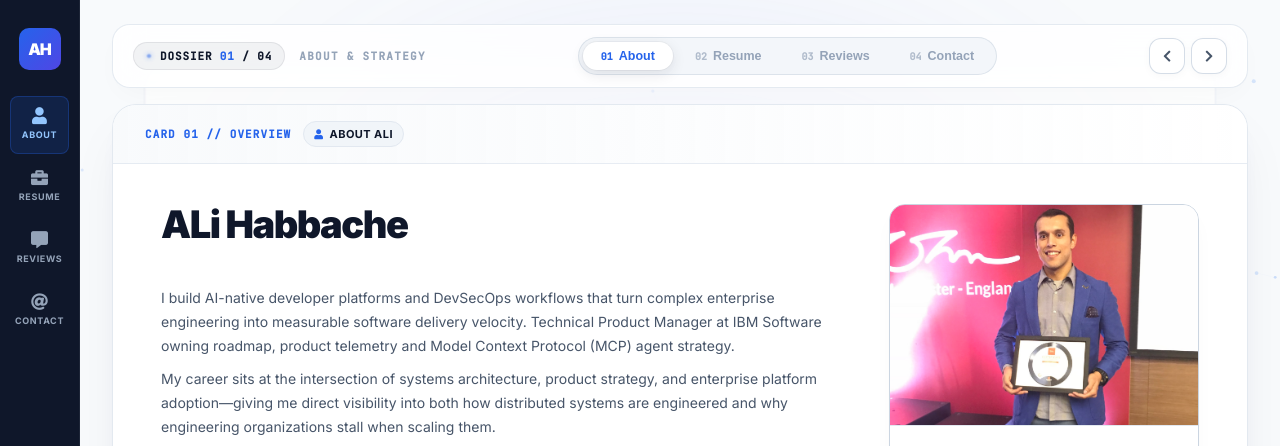
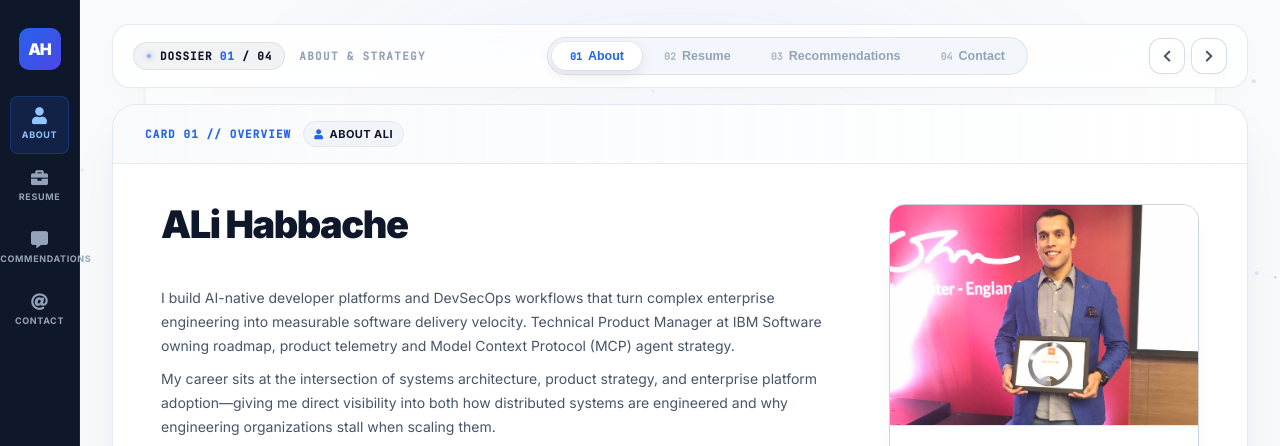
Before and after one commit to alihabbache/alihabbache, a plain HTML site: page index.html in a window 1280 px wide. Shown: the top 446 px of the page. Drawn offline with Linux system fonts and the light colour scheme.

Commit message:
Rename Reviews card to Recommendations

```diff
--- a/index.html
+++ b/index.html
@@ -46,7 +46,7 @@
       </a>
       <a class="pf-nav-link" data-section="section-recs">
         <i class="fas fa-comment-alt"></i>
-        <span>Reviews</span>
+        <span>Recommendations</span>
       </a>
       <a class="pf-nav-link" data-section="section-contact">
         <i class="fas fa-at"></i>
@@ -89,9 +89,9 @@
             <span class="pill-num">02</span>
             <span class="pill-label">Resume</span>
           </button>
-          <button class="deck-nav-pill" data-card="section-recs" data-index="2" title="Reviews Card (03)">
+          <button class="deck-nav-pill" data-card="section-recs" data-index="2" title="Recommendations Card (03)">
             <span class="pill-num">03</span>
-            <span class="pill-label">Reviews</span>
+            <span class="pill-label">Recommendations</span>
           </button>
           <button class="deck-nav-pill" data-card="section-contact" data-index="3" title="Contact Card (04)">
             <span class="pill-num">04</span>
@@ -482,9 +482,9 @@
         </article>
 
         <!-- ══════════════════════════════
-             CARD 03: REVIEWS
+             CARD 03: RECOMMENDATIONS
         ══════════════════════════════ -->
-        <article class="pf-card" id="section-recs" data-card-index="2" data-card-theme="purple" data-card-title="REVIEWS &amp; PRAISE" data-card-category="PEER &amp; EXECUTIVE FEEDBACK" role="tabpanel" aria-labelledby="tab-reviews">
+        <article class="pf-card" id="section-recs" data-card-index="2" data-card-theme="purple" data-card-title="RECOMMENDATIONS" data-card-category="PEER &amp; EXECUTIVE FEEDBACK" role="tabpanel" aria-labelledby="tab-reviews">
           <div class="card-glass-frame">
 
             <div class="card-artistic-header">
@@ -882,7 +882,7 @@
 <nav class="mobile-nav">
   <div class="mobile-nav-btn active" data-section="section-about"><i class="fas fa-user"></i><span>About</span></div>
   <div class="mobile-nav-btn" data-section="section-resume"><i class="fas fa-briefcase"></i><span>Resume</span></div>
-  <div class="mobile-nav-btn" data-section="section-recs"><i class="fas fa-comment-alt"></i><span>Reviews</span></div>
+  <div class="mobile-nav-btn" data-section="section-recs"><i class="fas fa-comment-alt"></i><span>Recommendations</span></div>
   <div class="mobile-nav-btn" data-section="section-contact"><i class="fas fa-at"></i><span>Contact</span></div>
 </nav>
 
@@ -909,7 +909,7 @@
   var cardMeta = [
     { id: 'section-about',   num: '01', title: 'ABOUT & STRATEGY',    theme: 'blue',    hint: 'Card 1 of 4 · Strategy & Overview' },
     { id: 'section-resume',  num: '02', title: 'EXPERIENCE & SKILLS', theme: 'indigo',  hint: 'Card 2 of 4 · Career & Credentials' },
-    { id: 'section-recs',    num: '03', title: 'REVIEWS & PRAISE',    theme: 'purple',  hint: 'Card 3 of 4 · Endorsements' },
+    { id: 'section-recs',    num: '03', title: 'RECOMMENDATIONS',    theme: 'purple',  hint: 'Card 3 of 4 · Endorsements' },
     { id: 'section-contact', num: '04', title: 'GET IN TOUCH',        theme: 'emerald', hint: 'Card 4 of 4 · Let\'s Connect' }
   ];
 
```
